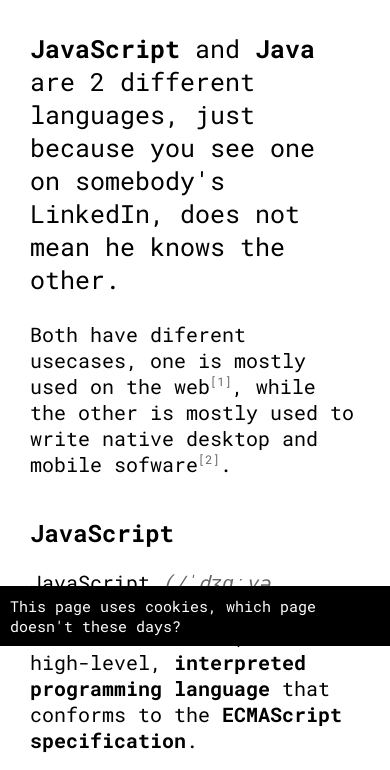
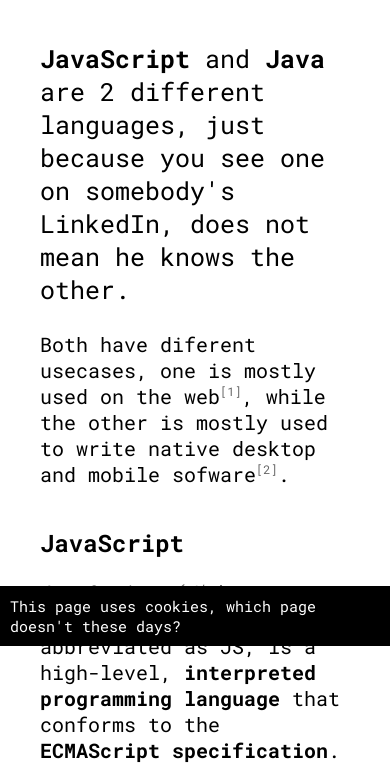
Before and after one commit to Sambego/js-not-java, a plain HTML site: page index.html in a window 390 px wide. Shown: the part 198-968 px from the top of the page. Drawn offline with nearby package versions, Linux system fonts and the light colour scheme.

Commit message:
Mobile fixes

```diff
--- a/styles.css
+++ b/styles.css
@@ -17,7 +17,7 @@
     grid-template-areas: "header" "sub" "js" "jscode" "java" "javacode" "footnotes" "footer";
     width: 100%;
     max-width: 1000px;
-    padding: 30px;
+    padding: 40px 40px 60px;
     margin: 0 auto;
 }
 
```
